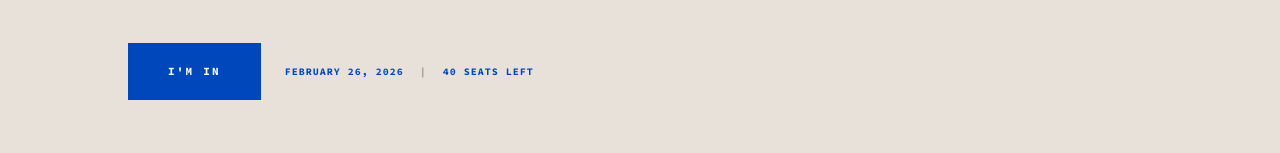
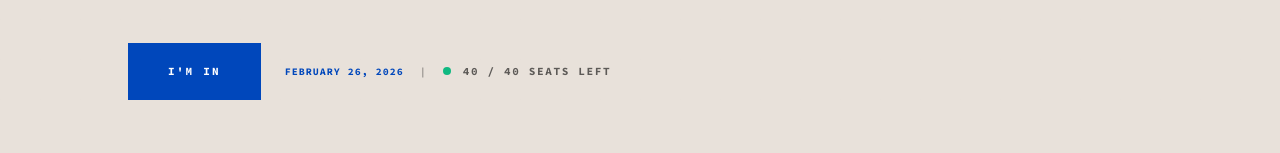
Before and after one commit to princeofwellness/researchlab, a Next.js app: page /public in a window 1280 px wide. Shown: the part 581-734 px from the top of the page. Built offline with nearby package versions, Linux system fonts and the light colour scheme; no server answers; the database is empty; a web font is replaced by a local one.

Commit message:
polish: seat counter with live indicator dot, smooth progress bar, and cleaner layout

```diff
--- a/src/app/public/page.tsx
+++ b/src/app/public/page.tsx
@@ -568,7 +568,7 @@ export default function PublicSessionsPage() {
                 <div className="max-w-2xl mx-auto px-6">
                     <h2 className="font-bold text-5xl md:text-6xl mb-4">{t.cta.headline}</h2>
                     <p className="text-lg text-white/50 mb-4">{t.cta.subline}</p>
-                    <SeatCounter variant="default" lang={lang} className="max-w-xs mx-auto mb-8 [&_span]:text-white/70 [&_.text-black\/30]:text-white/20 [&_.text-black\/5]:bg-white/10" />
+                    <SeatCounter variant="default" lang={lang} className="max-w-xs mx-auto mb-8" />
                     <TheShiftBookButton variant="secondary">
                         {t.cta.button}
                     </TheShiftBookButton>
--- a/src/components/seat-counter.tsx
+++ b/src/components/seat-counter.tsx
@@ -88,7 +88,11 @@ export function SeatCounter({
 
     if (variant === "hero") {
         return (
-            <div className={cn("flex items-center gap-4", className)}>
+            <div className={cn("flex items-center gap-3", className)}>
+                <div className={cn(
+                    "w-2 h-2 rounded-full",
+                    isSoldOut ? "bg-red-600" : isCritical ? "bg-red-500 animate-pulse" : isLow ? "bg-orange-500 animate-pulse" : "bg-emerald-500"
+                )} />
                 <AnimatePresence mode="wait">
                     <motion.span
                         key={seatsLeft}
@@ -96,54 +100,45 @@ export function SeatCounter({
                         animate={{ opacity: 1, y: 0 }}
                         exit={{ opacity: 0, y: 10 }}
                         className={cn(
-                            "text-[10px] font-bold uppercase tracking-widest font-code-brand",
-                            isSoldOut ? "text-red-600" : isCritical ? "text-red-600" : isLow ? "text-orange-600" : "text-[#0047BB]"
+                            "text-[11px] font-bold uppercase tracking-[0.15em] font-code-brand",
+                            isSoldOut ? "text-red-600" : isCritical ? "text-red-600" : isLow ? "text-orange-600" : "text-black/60"
                         )}
                     >
-                        {isSoldOut ? t.soldOut : `${seatsLeft} ${t.seatsLeft}`}
+                        {isSoldOut ? t.soldOut : `${seatsLeft} / ${total} ${t.seatsLeft}`}
                     </motion.span>
                 </AnimatePresence>
-                {isLow && !isSoldOut && (
-                    <motion.span
-                        initial={{ opacity: 0 }}
-                        animate={{ opacity: 1 }}
-                        className="text-[10px] text-red-500/60 font-code-brand uppercase tracking-widest"
-                    >
-                        {t.lastSeats}
-                    </motion.span>
-                )}
             </div>
         )
     }
 
     return (
-        <div className={cn("space-y-2", className)}>
-            <div className="flex items-center justify-between">
+        <div className={cn("space-y-3", className)}>
+            <div className="flex items-center justify-center gap-3">
+                <div className={cn(
+                    "w-1.5 h-1.5 rounded-full",
+                    isSoldOut ? "bg-red-600" : isCritical ? "bg-red-500 animate-pulse" : isLow ? "bg-orange-500 animate-pulse" : "bg-emerald-500"
+                )} />
                 <AnimatePresence mode="wait">
                     <motion.span
                         key={seatsLeft}
-                        initial={{ opacity: 0, y: -10 }}
-                        animate={{ opacity: 1, y: 0 }}
-                        exit={{ opacity: 0, y: 10 }}
-                        className={cn(
-                            "text-sm font-bold",
-                            isSoldOut ? "text-red-600" : isCritical ? "text-red-600" : isLow ? "text-orange-600" : "text-black/70"
-                        )}
+                        initial={{ opacity: 0, scale: 0.95 }}
+                        animate={{ opacity: 1, scale: 1 }}
+                        exit={{ opacity: 0, scale: 0.95 }}
+                        className="text-[11px] font-bold uppercase tracking-[0.2em] font-code-brand"
                     >
-                        {isSoldOut ? t.soldOut : `${seatsLeft} ${t.seatsLeft}`}
+                        {isSoldOut ? t.soldOut : `${seatsLeft} / ${total} ${t.seatsLeft}`}
                     </motion.span>
                 </AnimatePresence>
-                <span className="text-[10px] text-black/30 font-code-brand">{total} total</span>
             </div>
-            <div className="h-1 bg-black/5 overflow-hidden">
+            <div className="h-[2px] bg-white/10 overflow-hidden rounded-full">
                 <motion.div
                     className={cn(
-                        "h-full",
-                        isSoldOut ? "bg-red-600" : isCritical ? "bg-red-500" : isLow ? "bg-orange-500" : "bg-[#0047BB]"
+                        "h-full rounded-full",
+                        isSoldOut ? "bg-red-500" : isCritical ? "bg-red-400" : isLow ? "bg-orange-400" : "bg-[#0047BB]"
                     )}
                     initial={{ width: 0 }}
                     animate={{ width: `${fillPercent}%` }}
-                    transition={{ duration: 1, ease: "easeOut" }}
+                    transition={{ duration: 1.2, ease: [0.25, 0.46, 0.45, 0.94] }}
                 />
             </div>
         </div>
```
